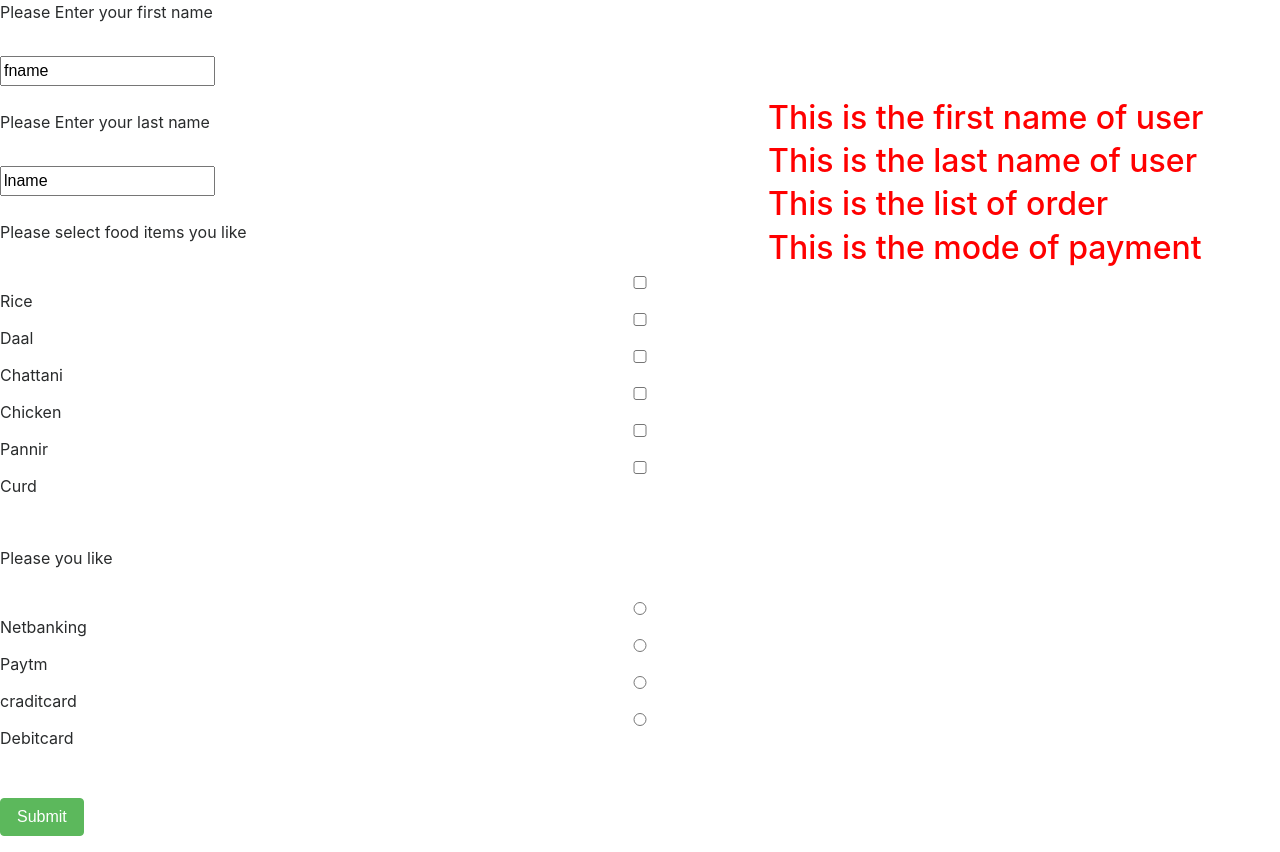
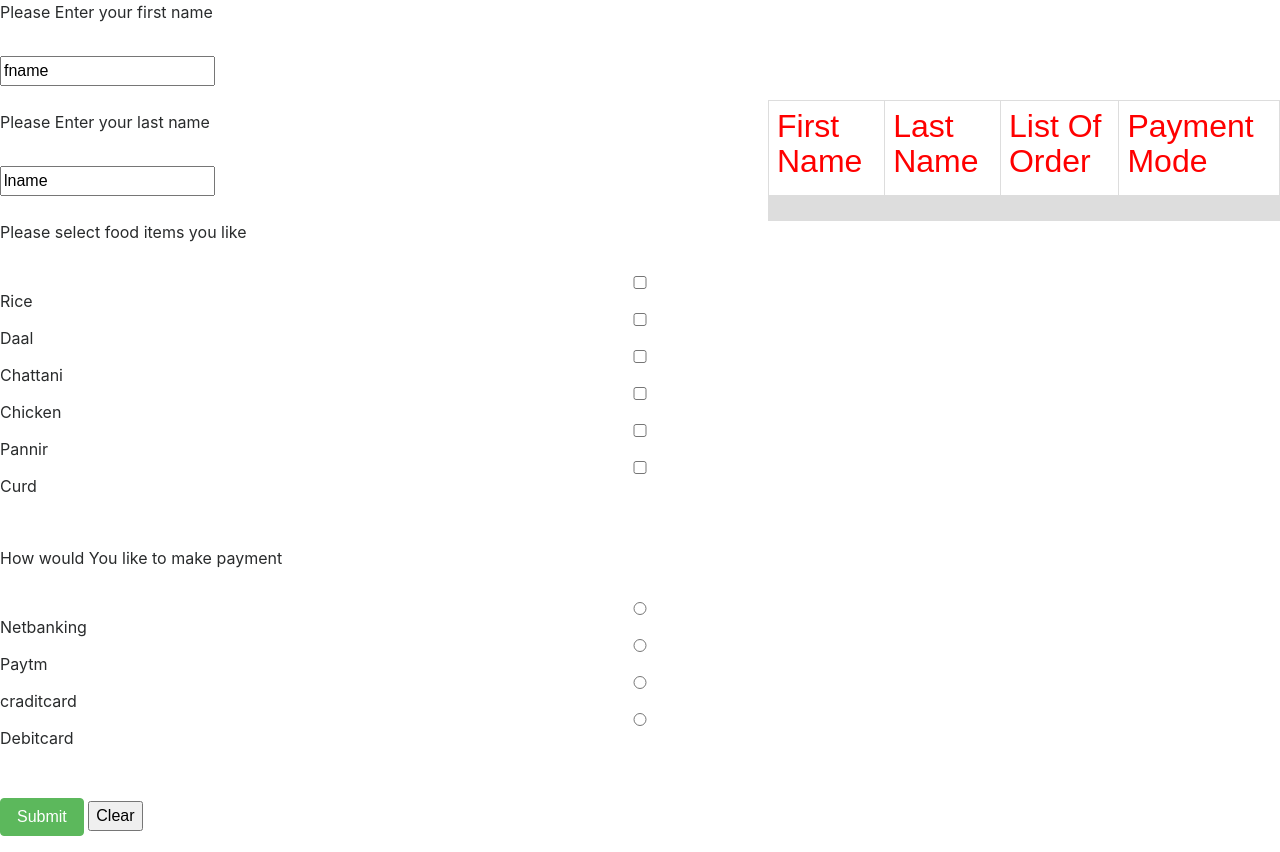
Before and after one commit to debajyotiguha11/FormData, a plain HTML site: page index.html in a window 1280 px wide. Drawn offline with nearby package versions, Linux system fonts and the light colour scheme.

Commit message:
Modified js for clear fn add+ table in html

```diff
--- a/home.js
+++ b/home.js
@@ -30,3 +30,9 @@ var j;
     }
 
 }
+function ClearFields(){
+document.getElementById("radiobtndta").innerHTML ="";
+document.getElementById("firstdata").innerHTML ="";
+document.getElementById("seconddata").innerHTML ="";
+document.getElementById("checkboxdta").innerHTML ="";
+}
--- a/index.html
+++ b/index.html
@@ -1,6 +1,23 @@
-<!doctype html>
+<!DOCTYPE html>
 <html>
 <head>
+<style>
+table {
+    font-family: arial, sans-serif;
+    border-collapse: collapse;
+    width: 100%;
+}
+
+td, th {
+    border: 1px solid #dddddd;
+    text-align: left;
+    padding: 8px;
+}
+
+tr:nth-child(even) {
+    background-color: #dddddd;
+}
+</style>
  <meta charset="utf-8">
     <link href="./index.css" rel="stylesheet"></link>
      <link rel="stylesheet" href="https://maxcdn.bootstrapcdn.com/bootstrap/4.0.0-alpha.6/css/bootstrap.min.css" integrity="sha384-rwoIResjU2yc3z8GV/NPeZWAv56rSmLldC3R/AZzGRnGxQQKnKkoFVhFQhNUwEyJ" crossorigin="anonymous">
@@ -9,21 +26,33 @@
 
 <body>
 <script src="./home.js"></script>
+
 <div id="demo">
-    <h2>This is the first name of user</h2>
-    <h4 id="firstdata"></h4>
-    <h2>This is the last name of user</h2>
-    <h4 id="seconddata"></h4>
-    <h2>This is the list of order</h2>
-    <h4 id="checkboxdta"></h4>
-    <h2> This is the mode of payment</h2>
-    <h4 id="radiobtndta"></h4>
+<div style="overflow-x:auto;">
+  <table>
+    <tr>
+    <th><h2>First Name</h2></th>
+    <th><h2>Last Name</h2></th>
+    <th><h2>List Of Order</h2></th>
+    <th><h2>Payment Mode</h2></th>
+    </tr>
+    <tr>
+    <td><h4 id="firstdata"></h4></td>
+
+    <td><h4 id="seconddata"></h4></td>
+
+    <td><h4 id="checkboxdta"></h4></td>
+
+    <td><h4 id="radiobtndta"></h4></td>
+	</tr>
+	</table>
+	</div>
 </div>
 <form onsubmit="handleSubmit(); return false;" class="form-group">
   <label> Please Enter your first name </label></br></br>
-  <input type="text" name="username" value="fname" id="fname"></br></br>
+  <input type="text" required name="username" value="fname" id="fname"></br></br>
   <label> Please Enter your last name </label></br></br>
-  <input type="text" name="username" value="lname" id="lname"></br></br>
+  <input type="text" required name="username" value="lname" id="lname"></br></br>
   <label> Please select food items you like </label></br></br>
 
       <input class="form-control" type="checkbox" value="Rice" name="fooditem">Rice</input>
@@ -33,7 +62,7 @@
       <input class="form-control" type="checkbox" value="Pannir" name="fooditem">Pannir</input>
       <input class="form-control" type="checkbox" value="Curd" name="fooditem">Curd</input>
   </br></br></br>
-  <label> Please you like </label>
+  <label> How would You like to make payment </label>
     </br></br>
       <input class="form-control" type="radio" value="Netbanking" name="modeOfPay">Netbanking</input>
       <input class="form-control" type="radio" value="Paytm" name="modeOfPay">Paytm</input>
@@ -41,8 +70,8 @@
       <input class="form-control" type="radio" value="Debitcard" name="modeOfPay">Debitcard</input>
   </br></br></br>
   <button type="submit" class="btn btn-success">Submit</button>
-
+  <button type="reset" onclick="ClearFields();">Clear</button>
 </form>
-
+</form>
 </body>
 </html>
```
